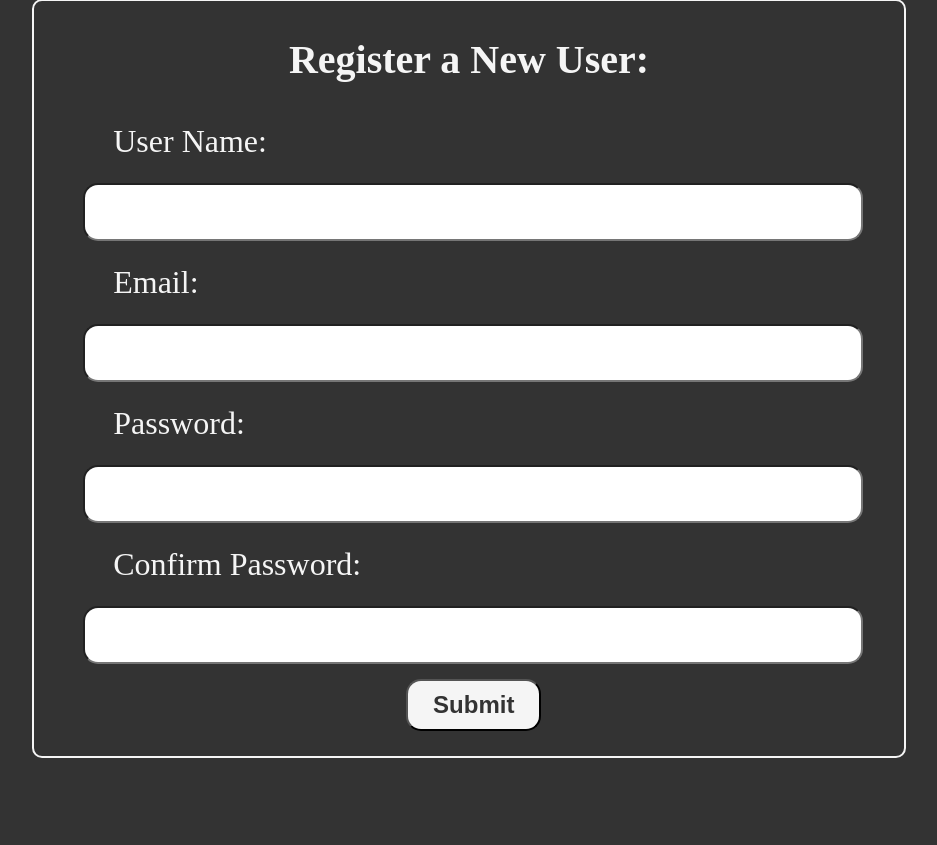
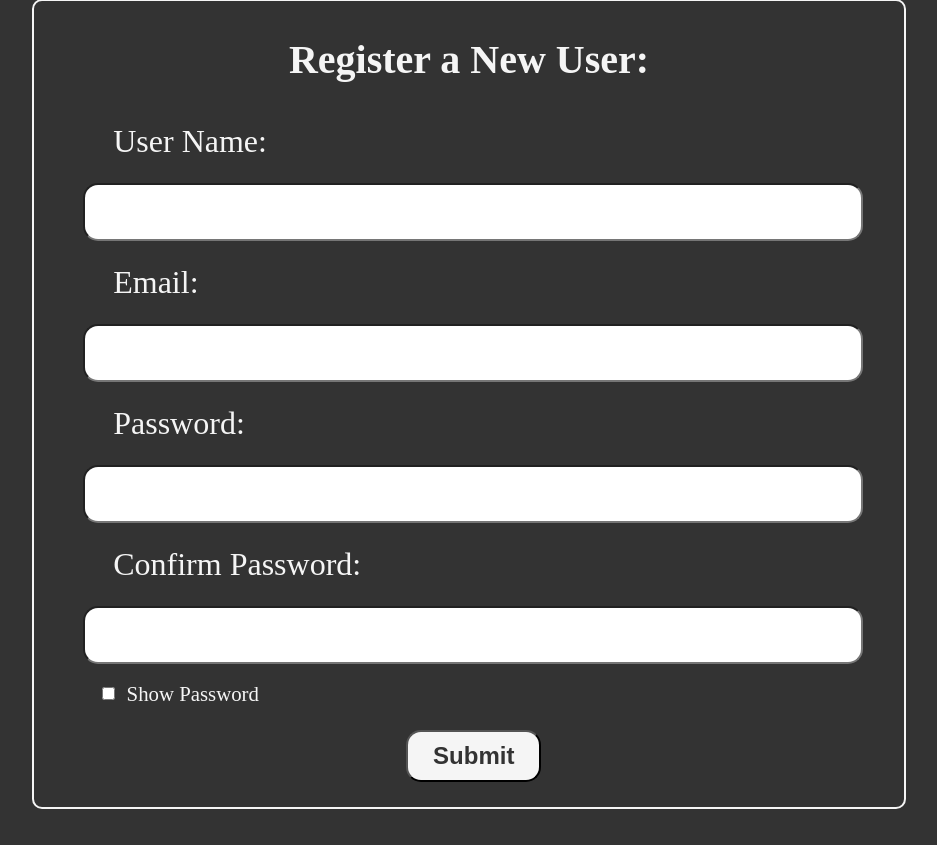
Before and after one commit to Karan551/myproject, a Django app: template users/templates/users/register.html in a window 1280 px wide. Shown: the part 116-961 px from the top of the page, without its empty margins (171-1108 px from the left). Before the commit the page ends 874 px from the top, so only its background shows below. Run offline with Django 3.2, Linux system fonts and the light colour scheme; the template is opened without the code that fills it, so the values that code supplies are empty, except form fields; tables that the repository leaves empty hold one stand-in row (values such as "Sample post"); form fields are guessed from the names that the template uses.

Commit message:
adding checkbox to show password.

```diff
--- a/users/templates/users/register.html
+++ b/users/templates/users/register.html
@@ -21,12 +21,11 @@
     <label class="inline-block">Confirm Password: </label>
     {{form.password2}}
   </div>
-
-
-
-
-
-  <!---If form through an error -->
+  <div class="mb-2 check-container">
+    <input type="checkbox" name="check" id="check" title="show password">
+    <label for="check" id="show-pwd">Show Password</label>
+  </div>
+  <!---If form through an error. -->
 
   {% if form.errors or form.non_field_errors %}
 
@@ -35,9 +34,6 @@
     {{field.errors}}
     {% endfor %}
   </div>
-
-
-
   {{form.non_field_errors}}
 
   {% endif %}
```
